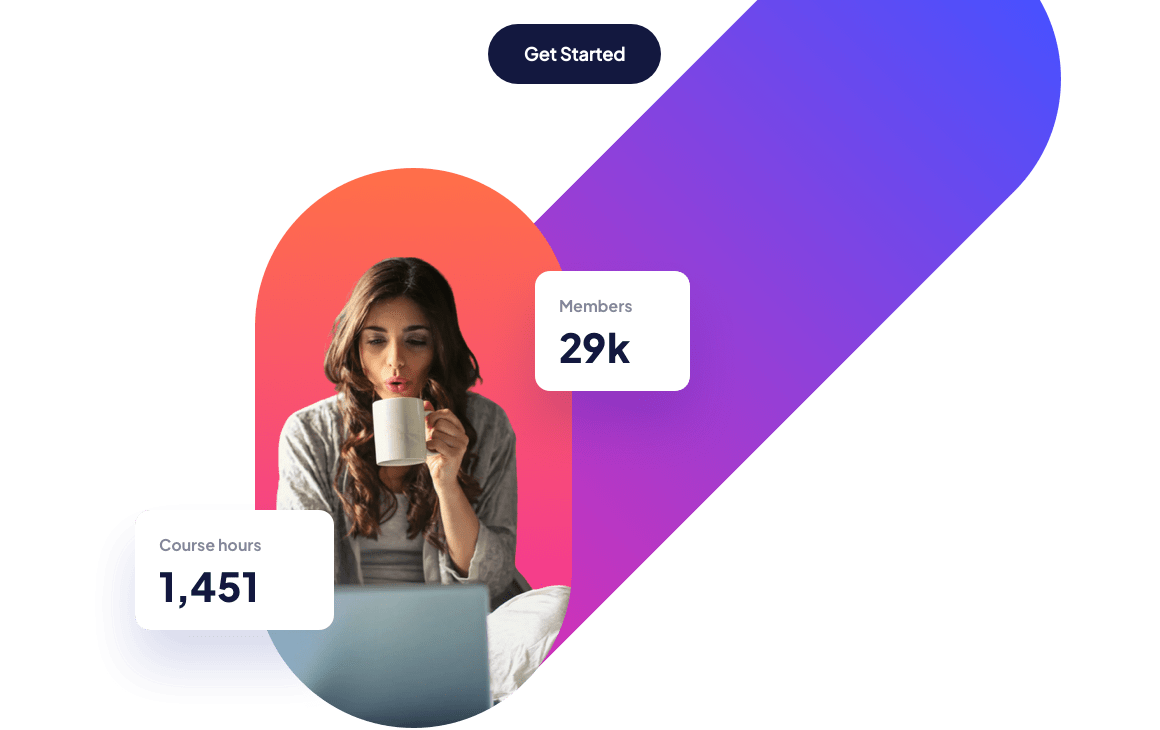
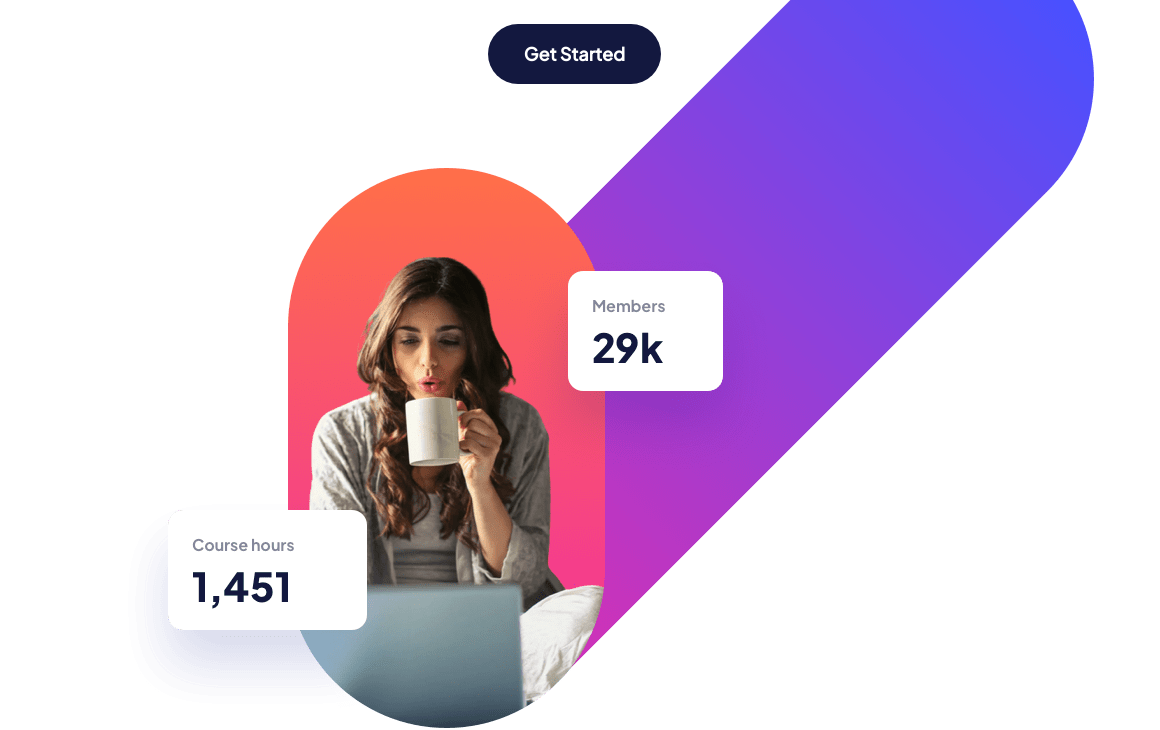
Before and after one commit to Laila-front-dev/Skilled-e-learning-landing-page, a website built with Vite: page index.html in a window 1280 px wide. Shown: the top 730 px of the page, 534-1694 px from the left, 1160 px wide, since content can reach past the window. Built offline with nearby package versions, Linux system fonts and the light colour scheme.

Commit message:
css file

```diff
--- a/style.css
+++ b/style.css
@@ -482,14 +482,14 @@ a {
 }
 
 @media (min-width: 992px) {
-  /* .hero {
+  .hero {
     height: 100vh;
-  } */
+  }
   .hero-image {
     top: -27%;
     position: relative;
     z-index: -1;
-    left: -6%;
+    left: 0%;
   }
 
   /* .hero-image img {
```
